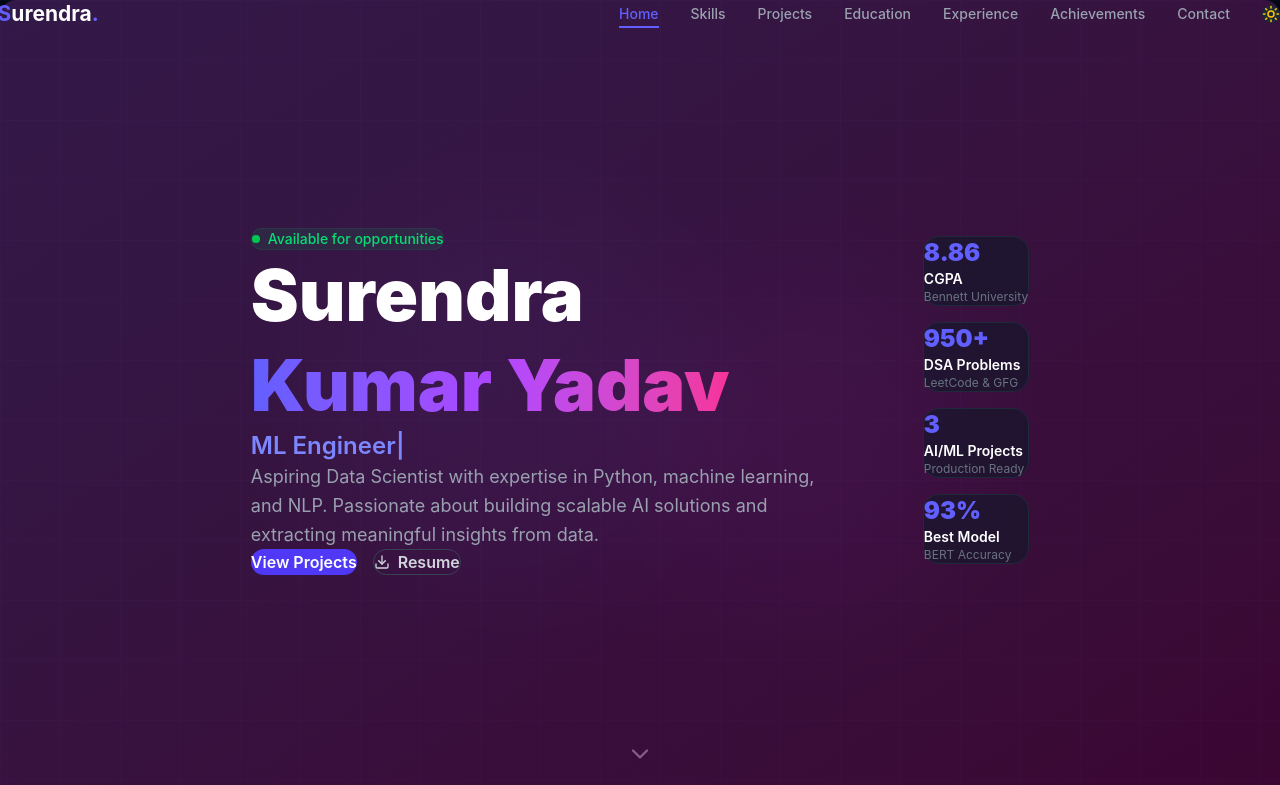
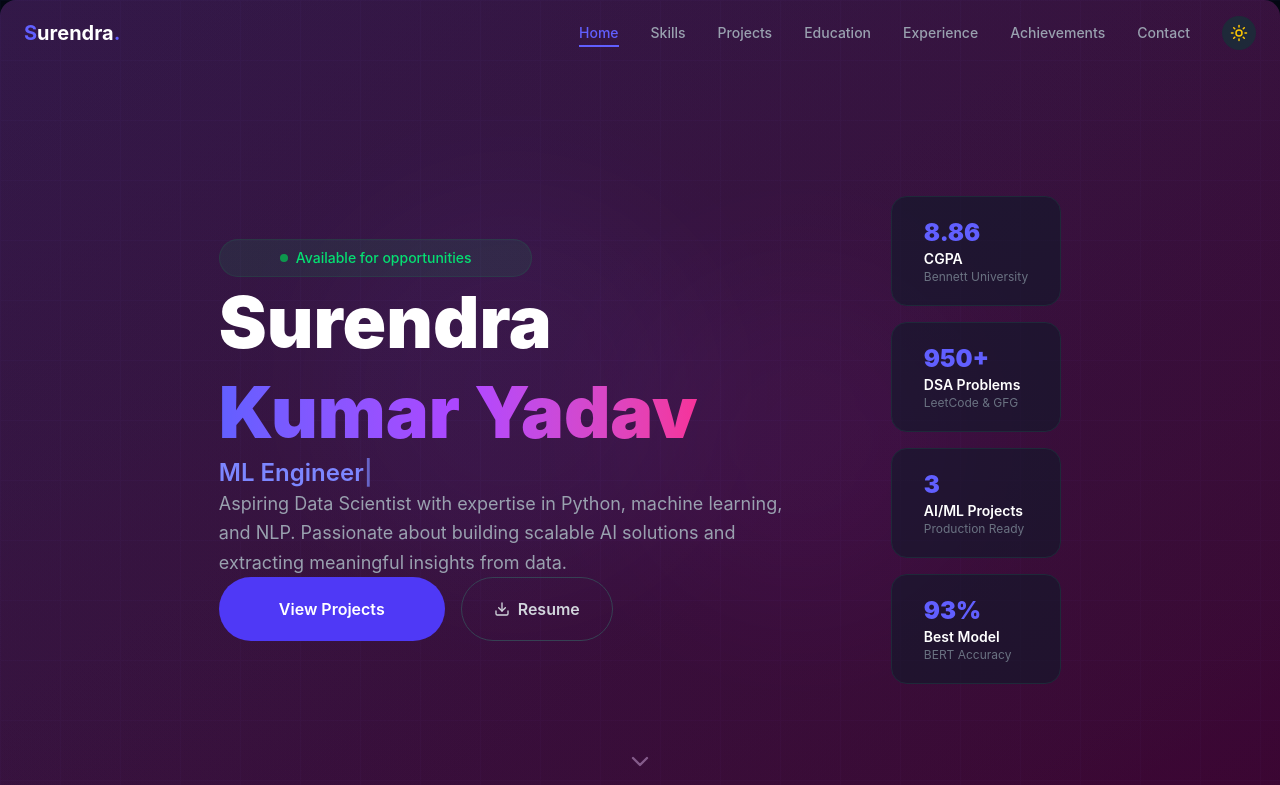
Before and after one commit to Abhi4821/mera-portfolio, a React (Vite) app: page / in a window 1280 px wide. Shown: the top 785 px of the page. Built offline with nearby package versions, Linux system fonts and the light colour scheme.

Commit message:
Update index.css

```diff
--- a/src/index.css
+++ b/src/index.css
@@ -2,7 +2,7 @@
 
 * {
   margin: 0;
-  padding: 0;
+  padding: 1;
   box-sizing: border-box;
 }
 
```
